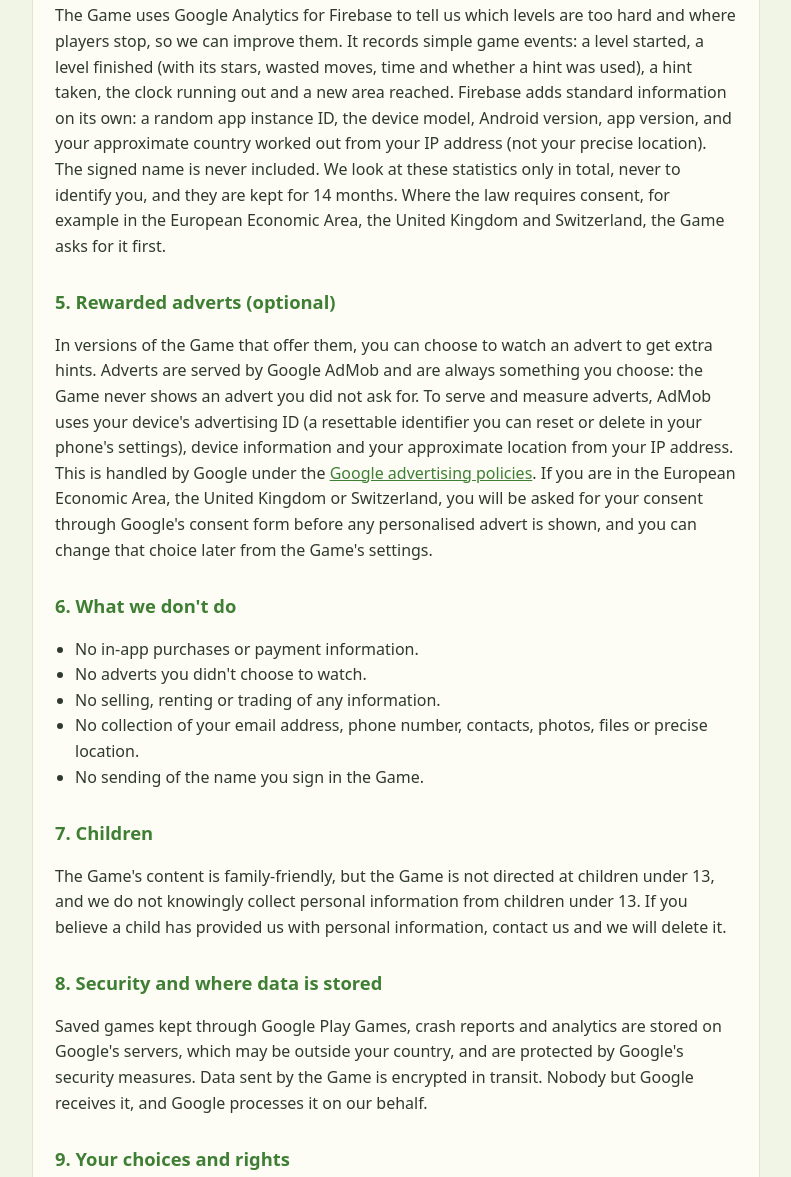
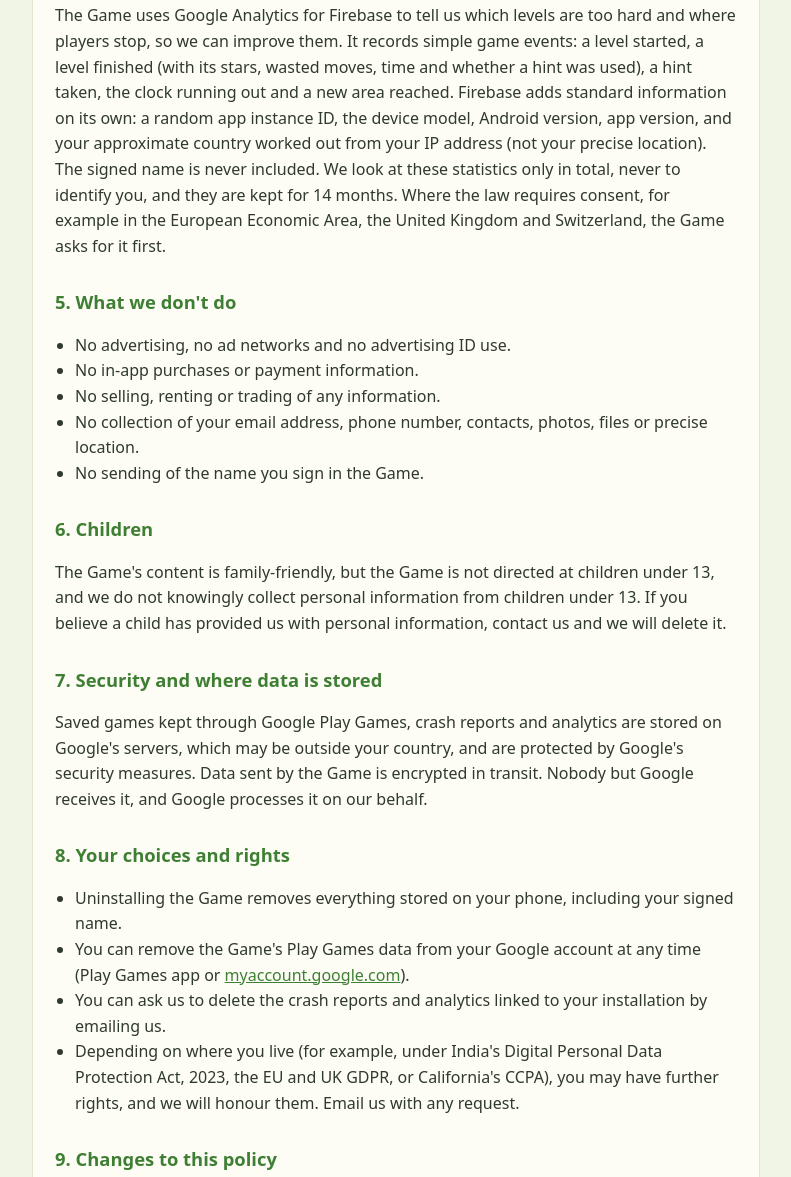
Before and after one commit to livingfailure93/mowpath-privacy, a plain HTML site: page index.html in a window 1280 px wide. Shown: the part 1187-2364 px from the top of the page, without its empty margins (244-1035 px from the left). Drawn offline with Linux system fonts and the light colour scheme.

Commit message:
No ads: the adverts section is removed
Co-Authored-By: Claude Opus 5.5 <noreply@anthropic.com>

```diff
--- a/index.html
+++ b/index.html
@@ -30,9 +30,9 @@
 published on Google Play under the developer account <strong>livingexcellencegames</strong> by <strong>33EXE STUDIOS (OPC) PRIVATE LIMITED</strong>
 ("we", "us").</p>
 
-<p>In short: the Game has <strong>no in-app purchases</strong>. It sends crash reports and simple statistics about how levels are played, and
-some versions offer optional rewarded adverts. We never ask for your email, contacts, photos or location, the name you sign in the Game never
-leaves your phone, and we never sell your information.</p>
+<p>In short: the Game has <strong>no ads and no in-app purchases</strong>. It sends crash reports and simple statistics about how levels are
+played. We never ask for your email, contacts, photos or location, the name you sign in the Game never leaves your phone, and we never sell or
+share your information.</p>
 
 <h2>1. Information kept on your device</h2>
 <p>Your progress (levels reached, stars and hints) and your settings (sound, music and vibration) are saved on your phone. At the start, the
@@ -63,48 +63,39 @@ app version, and your approximate country worked out from your IP address (not y
 look at these statistics only in total, never to identify you, and they are kept for 14 months. Where the law requires consent, for example in
 the European Economic Area, the United Kingdom and Switzerland, the Game asks for it first.</p>
 
-<h2>5. Rewarded adverts (optional)</h2>
-<p>In versions of the Game that offer them, you can choose to watch an advert to get extra hints. Adverts are served by Google AdMob and are
-always something you choose: the Game never shows an advert you did not ask for. To serve and measure adverts, AdMob uses your device's
-advertising ID (a resettable identifier you can reset or delete in your phone's settings), device information and your approximate location
-from your IP address. This is handled by Google under the <a href="https://policies.google.com/technologies/ads">Google advertising policies</a>.
-If you are in the European Economic Area, the United Kingdom or Switzerland, you will be asked for your consent through Google's consent form
-before any personalised advert is shown, and you can change that choice later from the Game's settings.</p>
-
-<h2>6. What we don't do</h2>
+<h2>5. What we don't do</h2>
 <ul>
+  <li>No advertising, no ad networks and no advertising ID use.</li>
   <li>No in-app purchases or payment information.</li>
-  <li>No adverts you didn't choose to watch.</li>
   <li>No selling, renting or trading of any information.</li>
   <li>No collection of your email address, phone number, contacts, photos, files or precise location.</li>
   <li>No sending of the name you sign in the Game.</li>
 </ul>
 
-<h2>7. Children</h2>
+<h2>6. Children</h2>
 <p>The Game's content is family-friendly, but the Game is not directed at children under 13, and we do not knowingly collect personal
 information from children under 13. If you believe a child has provided us with personal information, contact us and we will delete it.</p>
 
-<h2>8. Security and where data is stored</h2>
+<h2>7. Security and where data is stored</h2>
 <p>Saved games kept through Google Play Games, crash reports and analytics are stored on Google's servers, which may be outside your country,
 and are protected by Google's security measures. Data sent by the Game is encrypted in transit. Nobody but Google receives it, and Google
 processes it on our behalf.</p>
 
-<h2>9. Your choices and rights</h2>
+<h2>8. Your choices and rights</h2>
 <ul>
   <li>Uninstalling the Game removes everything stored on your phone, including your signed name.</li>
   <li>You can remove the Game's Play Games data from your Google account at any time (Play Games app or
   <a href="https://myaccount.google.com">myaccount.google.com</a>).</li>
-  <li>You can reset or delete your advertising ID in your phone's settings.</li>
   <li>You can ask us to delete the crash reports and analytics linked to your installation by emailing us.</li>
   <li>Depending on where you live (for example, under India's Digital Personal Data Protection Act, 2023, the EU and UK GDPR, or California's
   CCPA), you may have further rights, and we will honour them. Email us with any request.</li>
 </ul>
 
-<h2>10. Changes to this policy</h2>
+<h2>9. Changes to this policy</h2>
 <p>If we change this policy, we will update this page and the date at the top before the version of the Game that the change is about is
 released. Significant changes will also be noted in the Game's update notes.</p>
 
-<h2>11. Contact</h2>
+<h2>10. Contact</h2>
 <p>33EXE STUDIOS (OPC) PRIVATE LIMITED<br>
 Email: <a href="mailto:livingexcellencegames@gmail.com">livingexcellencegames@gmail.com</a></p>
 </div>
```
